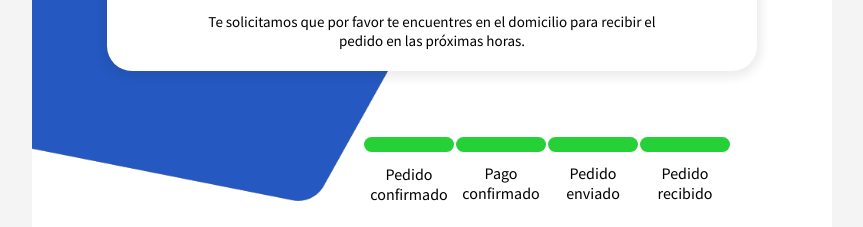
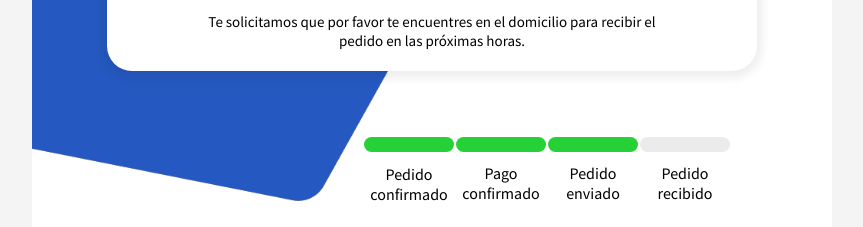
Before and after one commit to lucastabare/Landing-Envio-Email, a plain HTML site: page EnCamino.html in a window 1280 px wide. Shown: the part 800-1027 px from the top of the page, without its empty margins (208-1071 px from the left). Drawn offline with Linux system fonts and the light colour scheme.

Commit message:
Fix Estilos Email

```diff
--- a/index-enCamino.html
+++ b/EnCamino.html
@@ -374,7 +374,7 @@
                                                                             </td>
                                                                             <td>
                                                                                 <div
-                                                                                    style="background-color:#25d136; width:90px; height:15px; border-radius: 12px;text-align: center;margin: 0 auto;">
+                                                                                    style="background-color:#ECEBEB; width:90px; height:15px; border-radius: 12px;text-align: center;margin: 0 auto;">
                                                                                     &nbsp;
                                                                                 </div>
                                                                             </td>
```
Also changed, not shown: Entregado.html (renamed from index-entregado.html, +1 -4 lines), NoEntregado.html (renamed from index-noEntregado.html).
